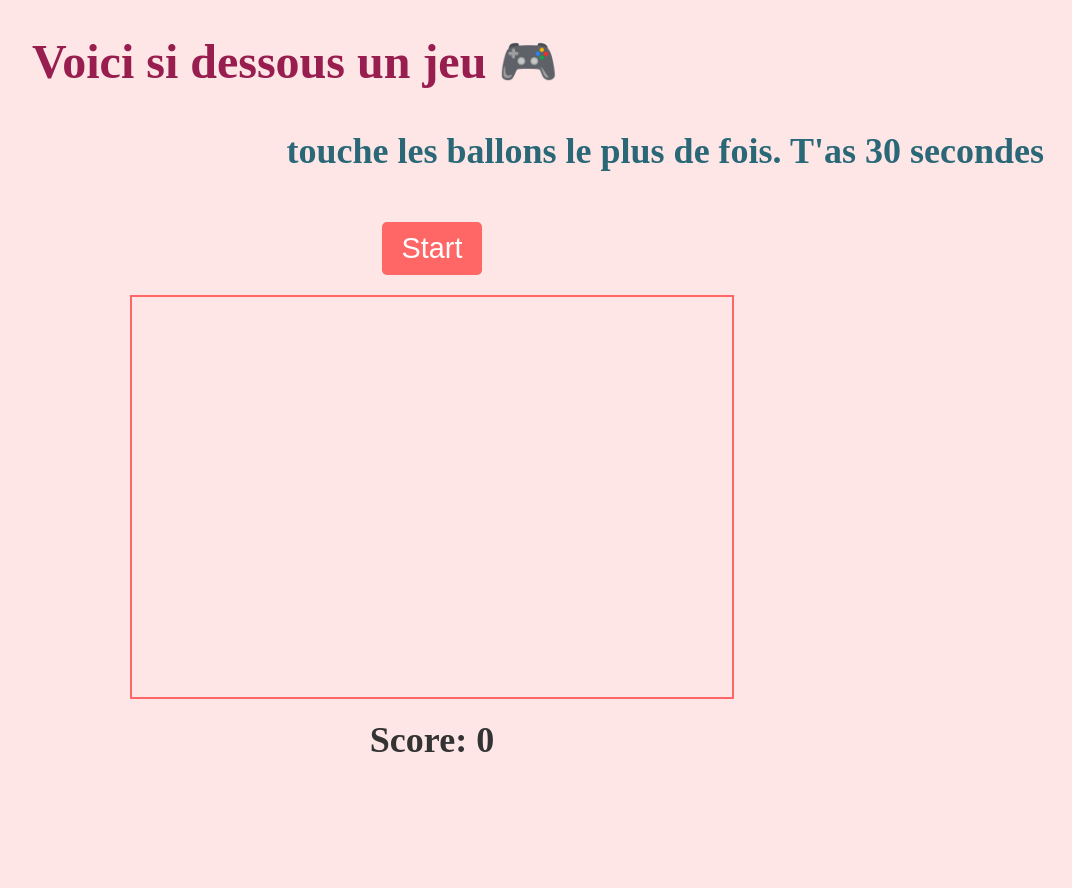
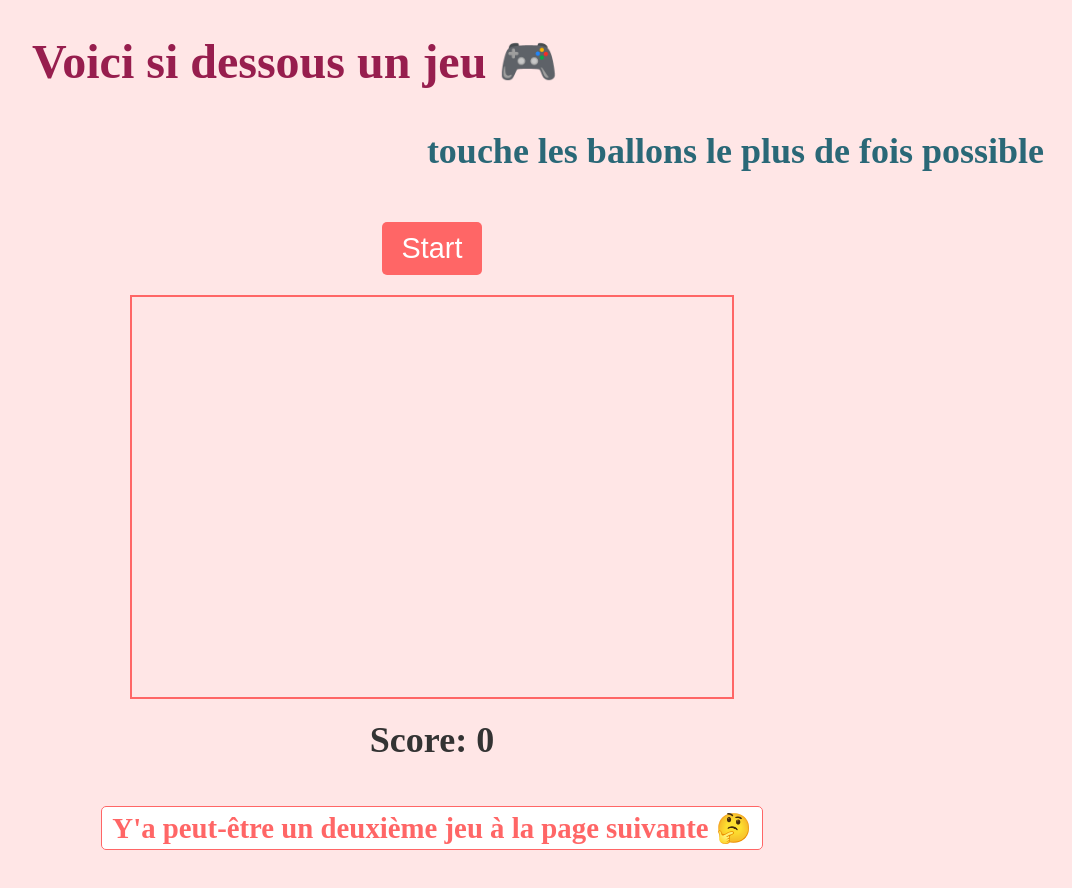
Before and after one commit to YanisLv/page, a plain HTML site: page index.html in a window 1280 px wide. Shown: the part 2200-3088 px from the top of the page, without its empty margins (208-1280 px from the left). Before the commit the page ends 3013 px from the top, so only its background shows below. Drawn offline with nearby package versions, Linux system fonts and the light colour scheme.

Commit message:
index.html

```diff
--- a/index.html
+++ b/index.html
@@ -128,6 +128,22 @@
 			font-size: 1.5em;
 			color: #333;
 		}
+		.page-selector {
+            margin-top: 50px;
+            font-size: 1.2em;
+        }
+        .page-selector a {
+            margin: 0 10px;
+            text-decoration: none;
+            color: #ff6666;
+            border: 1px solid #ff6666;
+            padding: 5px 10px;
+            border-radius: 5px;
+            background-color: #fff;
+        }
+        .page-selector a:hover {
+            background-color: #ffcccc;
+        }
 
     </style>
 </head>
@@ -191,7 +207,7 @@
         }
 
         function showAppreciation() {
-            alert("Juste parce que je t'apprécie");
+            alert("Juste parce que je t'apprécie ❤️");
             launchFireworks();
         }
 
@@ -204,7 +220,7 @@
     <!-- Contenu existant -->
 	<h2 align="left"> Voici si dessous un jeu 🎮 </h2>
 </div>
-	<p id="p2" align ="right"> touche les ballons le plus de fois. T'as 30 secondes<p>
+	<p id="p2" align ="right"> touche les ballons le plus de fois possible <p>
 
 
 <!-- Mini-jeu -->
@@ -258,7 +274,7 @@
                 return;
             }
             createHeart();
-        }, 700);
+        }, 1000);
 
         // Arrête le jeu après 30 secondes
         setTimeout(function() {
@@ -274,7 +290,10 @@
     });
 });
 </script>
-
+<div class="page-selector">
+            <a href="jeu.html">Y'a peut-être un deuxième jeu à la page suivante 🤔</a>
+        </div>
+    </div>
 
 </body>
 </html>
```
